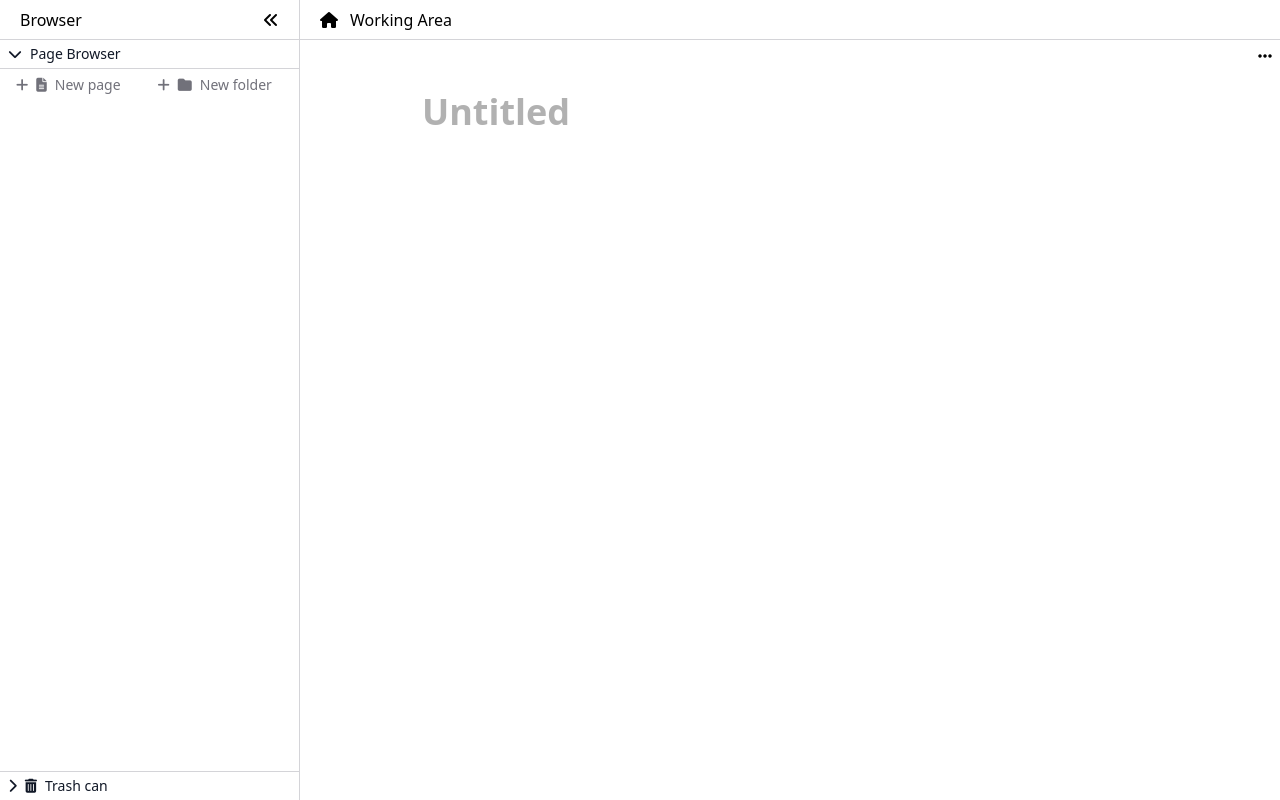
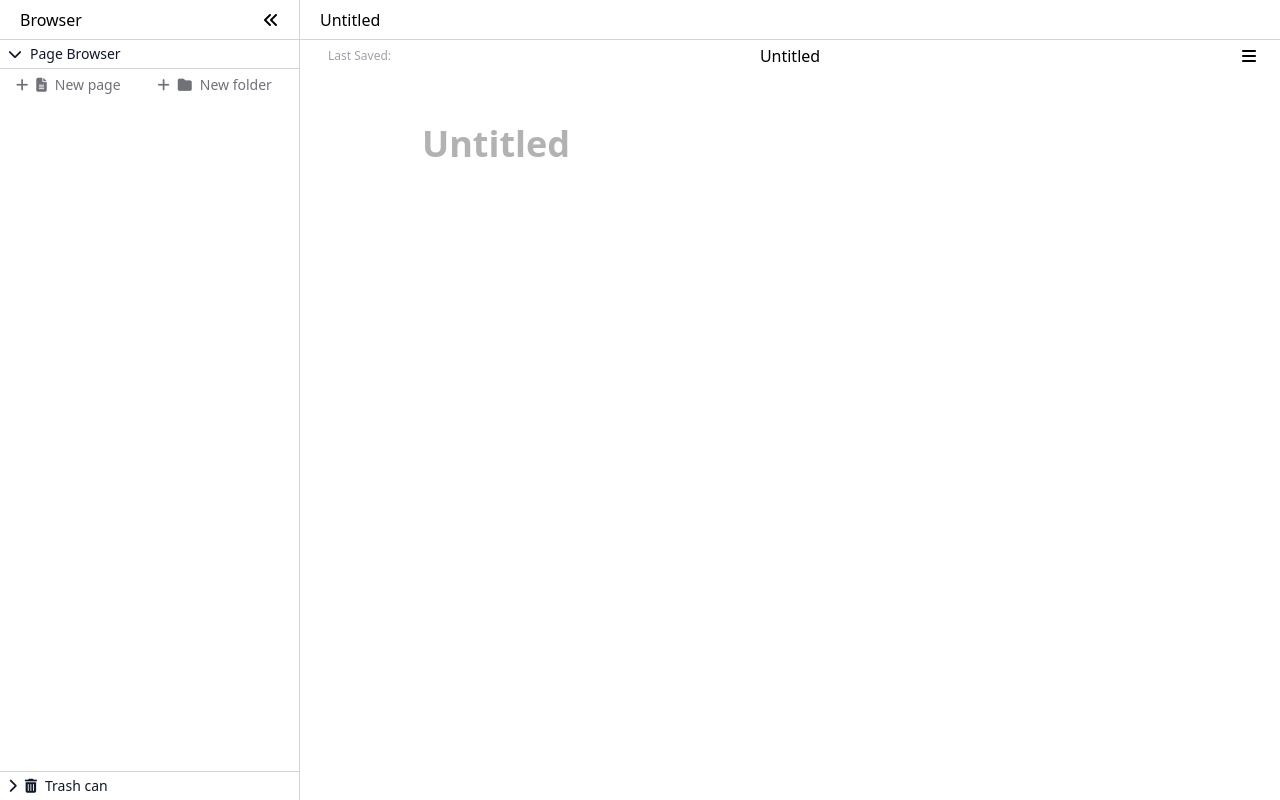
Before and after one commit to andyrift/electron-text-editor, a Vue app: page / in a window 1280 px wide. Built offline with nearby package versions, Linux system fonts and the light colour scheme.

Commit message:
feat: show page title on navbar and toolbar

```diff
--- a/src/editor/node-views/titleView.ts
+++ b/src/editor/node-views/titleView.ts
@@ -38,6 +38,8 @@ export class TitleView implements NodeView {
     this.dom.appendChild(this.contentDOM)
 
     this.dom.appendChild(this.placeholder)
+
+    this.pubSub.emit("page-title-changed", node.textContent)
   }
 
   update(node: Node): boolean {
@@ -48,6 +50,7 @@ export class TitleView implements NodeView {
     else {
       this.placeholder.classList.remove("hidden")
     }
+    this.pubSub.emit("page-title-changed", node.textContent)
     return true
   }
 }
--- a/src/gui/components/editor/Editor.vue
+++ b/src/gui/components/editor/Editor.vue
@@ -1,8 +1,8 @@
 <template>
   <div ref="relative" class="max-w-3xl h-full mx-auto relative" @contextmenu="handleContextMenu">
-    <div class="p-4">
+    <div class="p-4 mt-8">
       <div ref="editorElement"></div>
-      <div class="h-64s cursor-text"></div>
+      <div class="h-64 cursor-text"></div>
     </div>
   </div>
   <Menu :menuState="editor.menuState"></Menu>
--- a/src/gui/components/navbar/Navbar.vue
+++ b/src/gui/components/navbar/Navbar.vue
@@ -2,11 +2,9 @@
   <div class="w-full h-10 bg-white border-b border-zinc-300 flex items-center pl-3 flex-none whitespace-nowrap">
     <SidebarToggle />
     <div class="text-ellipsis mx-2 overflow-hidden w-full navbar-draggable">
-      <i v-show="!title" class="fa-solid fa-home mr-3"></i>
-      <span>{{ title || "Working Area" }}</span>
+      <span>{{ title || "Untitled" }}</span>
     </div>
     <div class="grow navbar-draggable"></div>
-    <!-- <div v-show="last_saved.length" class="text-zinc-400 mx-4 text-xs">{{ "Last Saved: " + last_saved }}</div> -->
   </div>
 </template>
 
@@ -23,18 +21,6 @@ pubSub.subscribe("page-title-changed", (value: string | null) => {
   title.value = value
 })
 
-// const last_saved = ref('')
-// const changed = ref(false)
-// watch(pageManager.currentPage, () => {
-//   changed.value = false;
-//   if (pageManager.currentPage.value) {
-//     let date = new Date(pageManager.currentPage.value.saved * 1000);
-//     if (date.getDate() == new Date().getDate())
-//       saved.value = new Date(pageManager.currentPage.value.saved * 1000).toLocaleTimeString()
-//     else saved.value = new Date(pageManager.currentPage.value.saved * 1000).toLocaleDateString()
-//   }
-// }, { deep: true })
-
 </script>
 
 <style>
--- a/src/gui/components/toolbar/Toolbar.vue
+++ b/src/gui/components/toolbar/Toolbar.vue
@@ -1,9 +1,16 @@
 <template>
-  <div class="w-full h-8 bg-white flex items-center pl-3 flex-none whitespace-nowrap">
-    <div class="grow"></div>
-    <button class="hover:bg-zinc-200 rounded outline-none mr-1" @click="handleToggleMenu">
-      <i class="fa-solid fa-ellipsis p-1"></i>
-    </button>
+  <div class="w-full h-8 bg-white flex items-center px-3 flex-none whitespace-nowrap">
+    <div class="grow flex-1">
+      <div v-show="last_saved.length" class="text-zinc-400 mx-4 text-xs">{{ "Last Saved: " + last_saved }}</div>
+    </div>
+    <div>{{ title || "Untitled" }}</div>
+    <div class="grow flex-1 flex">
+      <div class="grow"></div>
+      <button class="hover:bg-zinc-200 rounded outline-none mr-1" @click="handleToggleMenu">
+        <i class="fa-solid fa-bars px-2 py-1"></i>
+      </button>
+    </div>
+
     <Menu></Menu>
   </div>
 </template>
@@ -11,8 +18,26 @@
 <script setup lang="ts">
 import Menu from "./Menu.vue"
 
+import { ref } from "vue"
 import { PubSub } from "@src/pubSub"
 const pubSub = PubSub.getInstance()
+
+const title = ref<string | null>(null);
+pubSub.subscribe("page-title-changed", (value: string | null) => {
+  title.value = value
+})
+
+const last_saved = ref(' ')
+// const changed = ref(false)
+// watch(pageManager.currentPage, () => {
+//   changed.value = false;
+//   if (pageManager.currentPage.value) {
+//     let date = new Date(pageManager.currentPage.value.saved * 1000);
+//     if (date.getDate() == new Date().getDate())
+//       saved.value = new Date(pageManager.currentPage.value.saved * 1000).toLocaleTimeString()
+//     else saved.value = new Date(pageManager.currentPage.value.saved * 1000).toLocaleDateString()
+//   }
+// }, { deep: true })
 
 function handleToggleMenu() {
   pubSub.emit('toggle-toolbar-menu', true)
```
